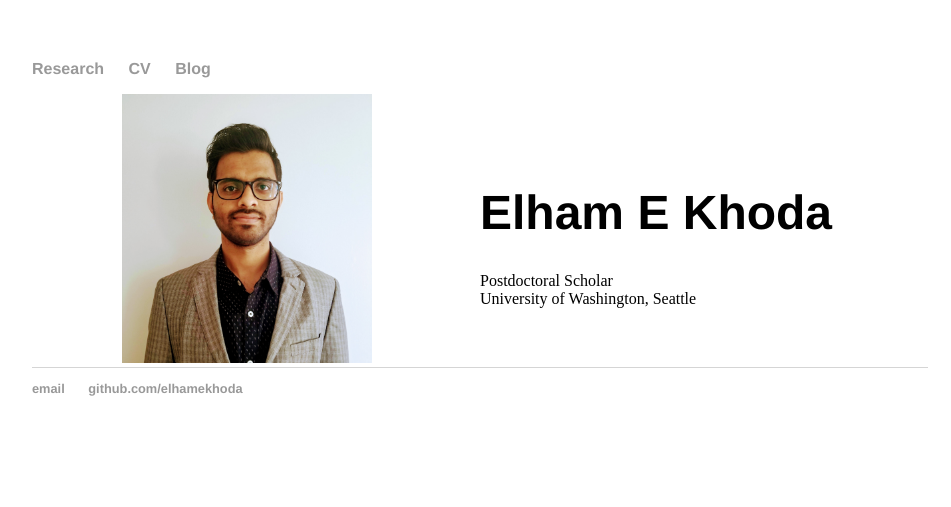
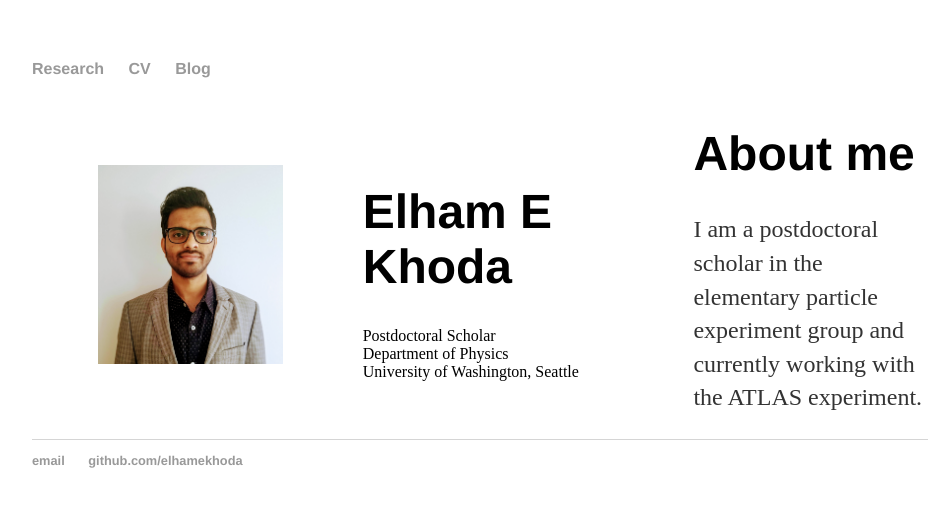
Before and after one commit to elhamekhoda/ekhoda.github.io, a Jekyll site: the page built from index.html, in a window 1280 px wide. Shown: the top 507 px of the page, without its empty margins (160-1111 px from the left). Built offline with Jekyll 4.4.1, drawn with Linux system fonts in a browser that asks for light colours.

Commit message:
updating photo

```diff
--- a/index.html
+++ b/index.html
@@ -32,6 +32,14 @@
     <div class="image">
         <h1>Elham E Khoda </h1>
         Postdoctoral Scholar
+        <br>Department of Physics
         <br>University of Washington, Seattle
     </div>
 </div><!-- /.blurb -->
+
+<div class="blurb">
+<h1>About me</h1>
+<p>
+    I am a postdoctoral scholar in the elementary particle experiment group and currently working with the ATLAS experiment.
+</p>
+</div>
```
